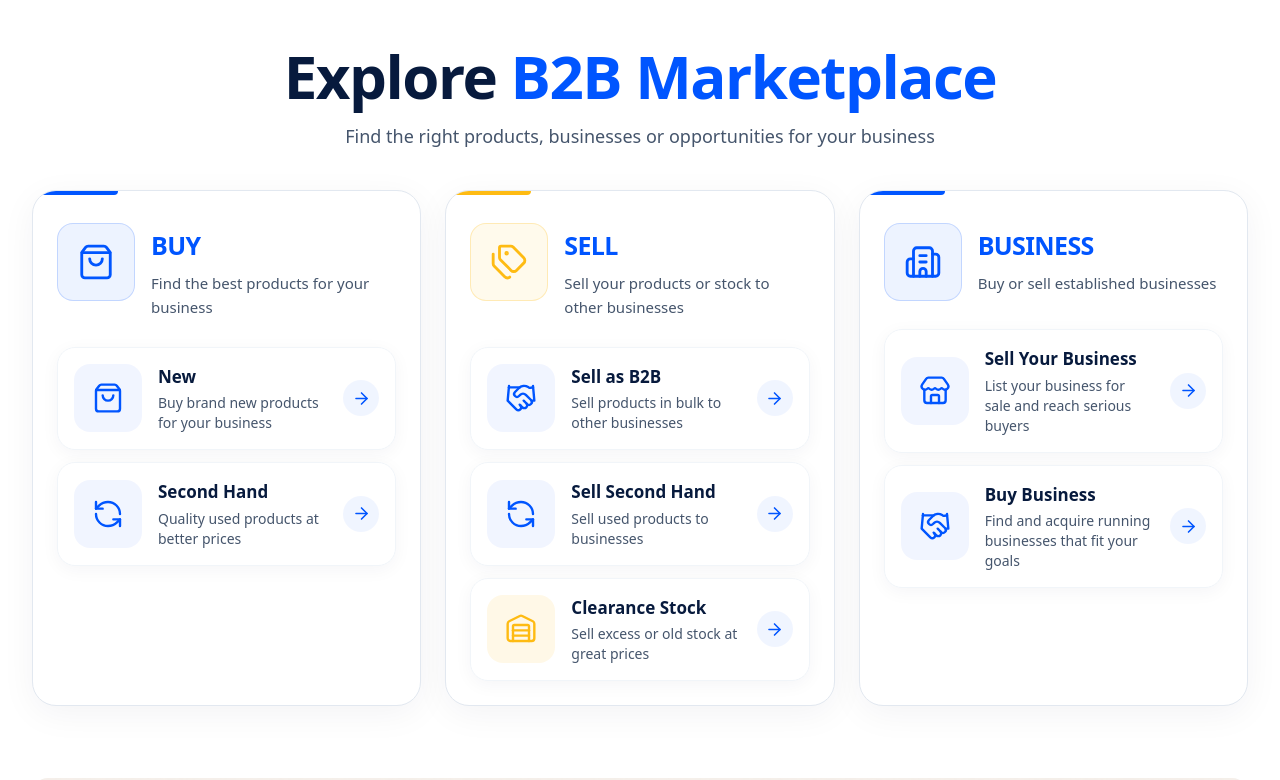
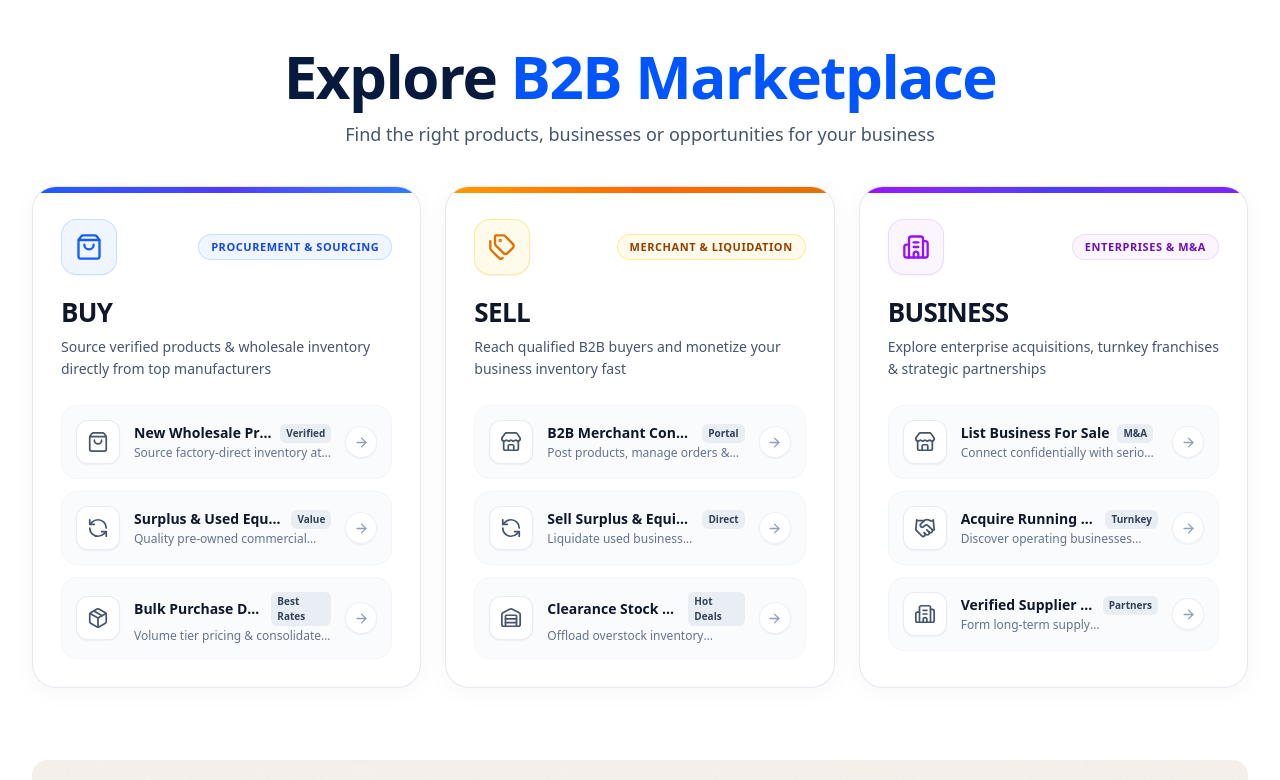
Before and after one commit to sagorsaha00/b2b_wholesale, a Next.js app: page / in a window 1280 px wide. Shown: the part 3880-4660 px from the top of the page. Built offline with nearby package versions, Linux system fonts and the light colour scheme.

Commit message:
add some topic

```diff
--- a/app/seller/page.tsx
+++ b/app/seller/page.tsx
@@ -2,7 +2,7 @@
 
 import React, { useState } from "react";
 import Link from "next/link";
-import { CheckCircle2 } from "lucide-react";
+import { CheckCircle2, Menu, Plus } from "lucide-react";
 import {
   initialSellerProducts,
   initialSellerOrders,
@@ -123,6 +123,66 @@ export default function SellerAdminPage() {
         />
       )}
 
+      {/* Top Navbar for Merchant Console */}
+      <header className="sticky top-0 z-30 flex h-16 items-center justify-between border-b border-slate-200 bg-white px-4 sm:px-6">
+        <div className="flex items-center gap-3">
+          <button
+            type="button"
+            onClick={() => setSidebarOpen(true)}
+            className="flex h-10 w-10 items-center justify-center rounded-xl border border-slate-200 text-slate-700 hover:bg-slate-50 lg:hidden"
+            aria-label="Open seller navigation"
+          >
+            <Menu className="h-5 w-5" />
+          </button>
+
+          <Link href="/" className="flex items-center gap-2">
+            <span className="flex h-9 w-9 items-center justify-center rounded-xl bg-blue-600 font-black text-white text-base shadow-sm">
+              M
+            </span>
+            <div>
+              <span className="text-sm font-black text-slate-900 tracking-tight">
+                MARKOOD
+              </span>
+              <span className="hidden sm:inline-block ml-1.5 rounded-md bg-blue-50 px-1.5 py-0.5 text-[10px] font-extrabold text-blue-600">
+                MERCHANT
+              </span>
+            </div>
+          </Link>
+        </div>
+
+        <div className="flex items-center gap-2 sm:gap-3">
+          <button
+            type="button"
+            onClick={() => setActiveTab("add-product")}
+            className="flex items-center gap-1.5 rounded-xl bg-blue-600 px-3 py-2 text-xs font-bold text-white shadow-xs hover:bg-blue-500 transition"
+          >
+            <Plus className="h-3.5 w-3.5" />
+            <span className="hidden sm:inline">Post Product</span>
+          </button>
+
+          <Link
+            href="/storeFront"
+            target="_blank"
+            rel="noopener noreferrer"
+            className="rounded-xl border border-slate-200 bg-white px-3 py-2 text-xs font-semibold text-slate-700 hover:bg-slate-50 transition"
+          >
+            Storefront ↗
+          </Link>
+
+          <div className="h-4 w-px bg-slate-200" />
+
+          <div className="flex items-center gap-2 pl-1">
+            <div className="h-8 w-8 rounded-full bg-gradient-to-tr from-blue-600 to-indigo-600 flex items-center justify-center text-xs font-black text-white shrink-0">
+              AA
+            </div>
+            <div className="hidden md:block text-left">
+              <p className="text-xs font-bold text-slate-900 leading-tight">Apex Agro</p>
+              <p className="text-[10px] text-slate-400">Verified Seller</p>
+            </div>
+          </div>
+        </div>
+      </header>
+
       {/* Main Layout Body */}
       <div className="flex">
         {/* Sidebar */}
--- a/components/layout/b2bSection/b2bMarketPlace.tsx
+++ b/components/layout/b2bSection/b2bMarketPlace.tsx
@@ -8,10 +8,10 @@ export default function B2BMarketplace() {
   return (
     <section className="relative overflow-hidden bg-white px-4 py-10 sm:px-6 lg:px-8">
       <div className="relative mx-auto max-w-[1310px]">
-        <div className="mx-auto mb-10 max-w-4xl text-center">
+        <div className="mx-auto mb-8 sm:mb-10 max-w-4xl text-center">
           <h1
             className="
-              text-4xl
+              text-3xl
               font-black
               tracking-tight
               text-[#071A3D]
@@ -25,12 +25,14 @@ export default function B2BMarketplace() {
           <p
             className="
               mx-auto
-              mt-4
+              mt-3
+              sm:mt-4
               max-w-2xl
-              text-base
-              leading-7
+              text-sm
+              leading-6
               text-slate-600
-              sm:text-lg
+              sm:text-base
+              lg:text-lg
             "
           >
             Find the right products, businesses or opportunities for your
@@ -38,7 +40,7 @@ export default function B2BMarketplace() {
           </p>
         </div>
 
-        <div className="grid grid-cols-1 gap-6 lg:grid-cols-3">
+        <div className="grid grid-cols-1 gap-6 md:grid-cols-2 lg:grid-cols-3">
           {sections.map((section) => (
             <B2bMarketPlaceCard key={section.title} section={section} />
           ))}
--- a/components/layout/headerSection/mainHeader.tsx
+++ b/components/layout/headerSection/mainHeader.tsx
@@ -188,7 +188,7 @@ export default function MainHeader() {
           </button>
 
           <Link
-            href="/"
+            href="/auth/login"
             className="
               hidden
               shrink-0
--- a/components/product/productCard.tsx
+++ b/components/product/productCard.tsx
@@ -66,7 +66,6 @@ export default function ProductCardSection({
           </span>
         </div>
 
-
         {product.supplier && (
           <div className="mt-2.5 flex items-center gap-2">
             <Image
--- a/components/seller/SellerInvoiceModal.tsx
+++ b/components/seller/SellerInvoiceModal.tsx
@@ -22,8 +22,8 @@ export default function SellerInvoiceModal({
   if (!order) return null;
 
   return (
-    <div className="fixed inset-0 z-50 flex items-center justify-center p-4 bg-black/50 backdrop-blur-xs overflow-y-auto">
-      <div className="relative w-full max-w-3xl rounded-3xl bg-white p-6 sm:p-8 shadow-2xl animate-in fade-in zoom-in-95 duration-200">
+    <div className="fixed inset-0 z-50 flex items-center justify-center p-3 sm:p-4 bg-black/50 backdrop-blur-xs overflow-y-auto">
+      <div className="relative w-full max-w-3xl my-auto max-h-[92vh] overflow-y-auto rounded-3xl bg-white p-5 sm:p-8 shadow-2xl animate-in fade-in zoom-in-95 duration-200">
         {/* Top bar with actions */}
         <div className="flex items-center justify-between border-b border-slate-100 pb-5">
           <div className="flex items-center gap-3">
--- a/components/seller/SellerOrdersList.tsx
+++ b/components/seller/SellerOrdersList.tsx
@@ -146,7 +146,7 @@ export default function SellerOrdersList({
           </div>
         ) : (
           <div className="overflow-x-auto">
-            <table className="w-full text-left text-sm">
+            <table className="w-full text-left text-sm min-w-[760px]">
               <thead className="border-b border-slate-200 bg-slate-50/70 text-[11px] font-bold uppercase tracking-wider text-slate-500">
                 <tr>
                   <th className="py-3.5 pl-6">Order ID & Date</th>
--- a/lib/constant/data.type.ts
+++ b/lib/constant/data.type.ts
@@ -24,13 +24,15 @@ export type MarketplaceItem = {
   description: string;
   icon: React.ElementType;
   href: string;
+  badge?: string;
 };
 
 export type MarketplaceSection = {
   title: string;
+  subtitle?: string;
   description: string;
   icon: React.ElementType;
-  type: "blue" | "yellow";
+  type: "blue" | "yellow" | "amber" | "purple" | string;
   items: MarketplaceItem[];
 };
 export type AllProduct = {
--- a/lib/constant/navigation.ts
+++ b/lib/constant/navigation.ts
@@ -11,9 +11,9 @@ import {
   Warehouse,
   Building2,
   Store,
-
+  Package,
 } from "lucide-react";
-import { MarketplaceSection,  SellerTab } from "./data.type";
+import { MarketplaceSection, SellerTab } from "./data.type";
 
 export const NAVIGATION_ITEMS = [
   {
@@ -90,75 +90,101 @@ export const recentSearches = [
 export const sections: MarketplaceSection[] = [
   {
     title: "BUY",
-    description: "Find the best products for your business",
+    subtitle: "Procurement & Sourcing",
+    description:
+      "Source verified products & wholesale inventory directly from top manufacturers",
     icon: ShoppingBag,
     type: "blue",
     items: [
       {
-        title: "New",
-        description: "Buy brand new products for your business",
+        title: "New Wholesale Products",
+        description: "Source factory-direct inventory at competitive rates",
         icon: ShoppingBag,
         href: "/products/newArrivals",
+        badge: "Verified",
       },
       {
-        title: "Second Hand",
-        description: "Quality used products at better prices",
+        title: "Surplus & Used Equipment",
+        description: "Quality pre-owned commercial goods & machinery",
         icon: RefreshCcw,
-        href: "/products/allProduct ",
+        href: "/products/allProduct",
+        badge: "Value",
+      },
+      {
+        title: "Bulk Purchase Deals",
+        description: "Volume tier pricing & consolidated shipping discounts",
+        icon: Package,
+        href: "/deal/BulkPurchaseDeals",
+        badge: "Best Rates",
       },
     ],
   },
 
   {
     title: "SELL",
-    description: "Sell your products or stock to other businesses",
+    subtitle: "Merchant & Liquidation",
+    description:
+      "Reach qualified B2B buyers and monetize your business inventory fast",
     icon: Tags,
-    type: "yellow",
+    type: "amber",
     items: [
       {
-        title: "Sell as B2B",
-        description: "Sell products in bulk to other businesses",
-        icon: Handshake,
-        href: " /",
+        title: "B2B Merchant Console",
+        description: "Post products, manage orders & grow commercial sales",
+        icon: Store,
+        href: "/seller",
+        badge: "Portal",
       },
       {
-        title: "Sell Second Hand",
-        description: "Sell used products to businesses",
+        title: "Sell Surplus & Equipment",
+        description: "Liquidate used business machinery & excess goods",
         icon: RefreshCcw,
-        href: "/",
+        href: "/seller",
+        badge: "Direct",
       },
       {
-        title: "Clearance Stock",
-        description: "Sell excess or old stock at great prices",
+        title: "Clearance Stock Lots",
+        description: "Offload overstock inventory rapidly to volume buyers",
         icon: Warehouse,
-        href: " /",
+        href: "/deal/Clearance",
+        badge: "Hot Deals",
       },
     ],
   },
 
   {
     title: "BUSINESS",
-    description: "Buy or sell established businesses",
+    subtitle: "Enterprises & M&A",
+    description:
+      "Explore enterprise acquisitions, turnkey franchises & strategic partnerships",
     icon: Building2,
-    type: "blue",
+    type: "purple",
     items: [
       {
-        title: "Sell Your Business",
-        description: "List your business for sale and reach serious buyers",
+        title: "List Business For Sale",
+        description: "Connect confidentially with serious institutional buyers",
         icon: Store,
-        href: "/business/sell",
+        href: "/seller",
+        badge: "M&A",
       },
       {
-        title: "Buy Business",
-        description: "Find and acquire running businesses that fit your goals",
+        title: "Acquire Running Business",
+        description:
+          "Discover operating businesses matching your target criteria",
         icon: Handshake,
         href: "/deal/Clearance",
+        badge: "Turnkey",
+      },
+      {
+        title: "Verified Supplier Directory",
+        description: "Form long-term supply agreements & strategic B2B pacts",
+        icon: Building2,
+        href: "/provider/AllProviders",
+        badge: "Partners",
       },
     ],
   },
 ];
-
-
 
 export interface SellerSidebarProps {
   activeTab: SellerTab;
--- a/lib/ui/productCard.tsx
+++ b/lib/ui/productCard.tsx
@@ -95,11 +95,9 @@ export default function ProductCardSection({ product }: { product: Product }) {
           {product.name}
         </h3>
 
-
         <p className="mt-1.5 line-clamp-2 text-xs leading-5 text-gray-500">
           {product.description}
         </p>
-
 
         <div className="mt-2">
           <ProductRating
@@ -152,7 +150,9 @@ export function SpecialProDuctItem({ product }: { product: Product }) {
         <h3 className="line-clamp-2 min-h-[48px] text-[16px] font-bold leading-6 text-[#222222]">
           {product.name}
         </h3>
-
+        <p className="mt-1.5 line-clamp-2 text-xs leading-5 text-gray-500">
+          {product.description}
+        </p>
         <ProductRating rating={product.rating ?? 0} reviews={product.reviews} />
 
         <div className="mt-3 flex items-center gap-2">
@@ -177,161 +177,126 @@ export function B2bMarketPlaceCard({
   section: MarketplaceSection;
 }) {
   const SectionIcon = section.icon;
-  const isYellow = section.type === "yellow";
+
+  // Theme configuration based on pillar type
+  const theme = (() => {
+    switch (section.type) {
+      case "amber":
+      case "yellow":
+        return {
+          topBar: "from-amber-500 via-orange-500 to-amber-600",
+          iconBg: "bg-amber-50 border-amber-200/80 text-amber-600",
+          badge: "bg-amber-50 text-amber-800 border-amber-200/80",
+          itemHoverBorder: "hover:border-amber-300",
+          itemIconHover:
+            "group-hover/item:bg-amber-50 group-hover/item:text-amber-600 group-hover/item:border-amber-200",
+          itemTitleHover: "group-hover/item:text-amber-700",
+          arrowHover:
+            "group-hover/item:bg-amber-600 group-hover/item:text-white",
+        };
+      case "purple":
+        return {
+          topBar: "from-purple-600 via-indigo-600 to-violet-600",
+          iconBg: "bg-purple-50 border-purple-200/80 text-purple-600",
+          badge: "bg-purple-50 text-purple-800 border-purple-200/80",
+          itemHoverBorder: "hover:border-purple-300",
+          itemIconHover:
+            "group-hover/item:bg-purple-50 group-hover/item:text-purple-600 group-hover/item:border-purple-200",
+          itemTitleHover: "group-hover/item:text-purple-700",
+          arrowHover:
+            "group-hover/item:bg-purple-600 group-hover/item:text-white",
+        };
+      case "blue":
+      default:
+        return {
+          topBar: "from-blue-600 via-indigo-600 to-blue-500",
+          iconBg: "bg-blue-50 border-blue-200/80 text-blue-600",
+          badge: "bg-blue-50 text-blue-700 border-blue-200/80",
+          itemHoverBorder: "hover:border-blue-300",
+          itemIconHover:
+            "group-hover/item:bg-blue-50 group-hover/item:text-blue-600 group-hover/item:border-blue-200",
+          itemTitleHover: "group-hover/item:text-blue-600",
+          arrowHover:
+            "group-hover/item:bg-blue-600 group-hover/item:text-white",
+        };
+    }
+  })();
 
   return (
+    <div className="group relative flex h-full flex-col justify-between overflow-hidden rounded-3xl border border-slate-200/90 bg-white p-6 sm:p-7 shadow-[0_4px_25px_rgba(15,23,42,0.04)] transition-all duration-300 hover:-translate-y-1.5 hover:border-slate-300 hover:shadow-[0_20px_45px_rgba(15,23,42,0.09)]">
+      {/* Top Accent Gradient Bar */}
       <div
-      className="
-        group relative overflow-hidden
-        rounded-[24px]
-        border border-slate-200
-        bg-white
-        p-5
-        sm:p-6
-        shadow-[0_8px_35px_rgba(7,26,61,0.05)]
-        transition-all duration-300
-        hover:-translate-y-1
-        hover:shadow-[0_18px_50px_rgba(7,26,61,0.10)]
-      "
-    >
-      {/* Top Line */}
-      <div
-        className="
-          absolute left-0 top-0
-          h-[4px]
-          w-[85px]
-          rounded-br-full
-          transition-all duration-300
-          group-hover:w-full
-        "
-        style={{
-          backgroundColor: isYellow ? "#febb13" : "#0055ff",
-        }}
+        className={`absolute left-0 top-0 h-1.5 w-full bg-gradient-to-r ${theme.topBar} transition-all duration-300 group-hover:h-2`}
       />
 
-      {/* Header */}
-      <div className="mb-7 flex items-start gap-4 pt-2">
+      {/* Card Header */}
+      <div>
+        <div className="flex items-center justify-between gap-3 pt-1">
           <div
-          className="
-            flex h-[78px] w-[78px]
-            shrink-0 items-center justify-center
-            rounded-2xl border
-          "
-          style={{
-            backgroundColor: isYellow
-              ? "rgba(254,187,19,0.08)"
-              : "rgba(0,85,255,0.07)",
-            borderColor: isYellow
-              ? "rgba(254,187,19,0.25)"
-              : "rgba(0,85,255,0.18)",
-          }}
+            className={`flex h-14 w-14 shrink-0 items-center justify-center rounded-2xl border shadow-xs transition-transform duration-300 group-hover:scale-105 ${theme.iconBg}`}
           >
-          <SectionIcon
-            size={38}
-            strokeWidth={1.8}
-            style={{
-              color: isYellow ? "#febb13" : "#0055ff",
-            }}
-          />
+            <SectionIcon size={28} strokeWidth={2} />
           </div>
 
-        <div className="min-w-0 pt-1">
-          <h2
-            className="
-              text-[25px]
-              font-extrabold
-              tracking-tight
-              text-[#0055ff]
-            "
+          {section.subtitle && (
+            <span
+              className={`rounded-full border px-3 py-1 text-[11px] font-bold uppercase tracking-wider ${theme.badge}`}
             >
+              {section.subtitle}
+            </span>
+          )}
+        </div>
+
+        <div className="mt-5">
+          <h2 className="text-2xl font-black tracking-tight text-slate-900 sm:text-[26px]">
             {section.title}
           </h2>
-
-          <p className="mt-1.5 max-w-[280px] text-[15px] leading-6 text-slate-600">
+          <p className="mt-1.5 text-sm leading-relaxed text-slate-600">
             {section.description}
           </p>
         </div>
       </div>
 
-      {/* Items */}
-      <div className="space-y-3">
+      {/* Action Items List */}
+      <div className="mt-6 flex-1 space-y-3">
         {section.items.map((item) => {
           const ItemIcon = item.icon;
-
-          const isClearance =
-            item.title === "Clearance Warehouse" ||
-            item.title === "Clearance Stock";
 
           return (
             <Link
               key={item.title}
               href={item.href}
-              className="
-                group/item
-                relative flex w-full
-                items-center gap-4
-                rounded-[18px]
-                border border-slate-100
-                bg-white
-                p-4
-                text-left
-                shadow-[0_4px_18px_rgba(7,26,61,0.045)]
-                transition-all duration-300
-                hover:-translate-y-0.5
-                hover:border-[#0055ff]/20
-                hover:shadow-[0_10px_25px_rgba(0,85,255,0.09)]
-              "
+              className={`group/item flex items-center gap-3.5 rounded-2xl border border-slate-100 bg-slate-50/70 p-3.5 text-left transition-all duration-200 hover:bg-white hover:shadow-md ${theme.itemHoverBorder}`}
             >
               <div
-                className="
-                  flex h-[68px] w-[68px]
-                  shrink-0
-                  items-center justify-center
-                  rounded-2xl
-                  transition-transform duration-300
-                  group-hover/item:scale-105
-                "
-                style={{
-                  backgroundColor: isClearance
-                    ? "rgba(254,187,19,0.10)"
-                    : "rgba(0,85,255,0.055)",
-                }}
+                className={`flex h-11 w-11 shrink-0 items-center justify-center rounded-xl border border-slate-200/80 bg-white text-slate-600 shadow-xs transition-all duration-200 ${theme.itemIconHover}`}
               >
-                <ItemIcon
-                  size={32}
-                  strokeWidth={1.8}
-                  style={{
-                    color: isClearance ? "#febb13" : "#0055ff",
-                  }}
-                />
+                <ItemIcon size={22} strokeWidth={1.9} />
               </div>
 
               <div className="min-w-0 flex-1">
-                <h3 className="text-[17px] font-bold text-[#071A3D] transition-colors group-hover/item:text-[#0055ff]">
+                <div className="flex items-center gap-2">
+                  <h3
+                    className={`truncate text-sm font-bold text-slate-900 transition-colors ${theme.itemTitleHover}`}
+                  >
                     {item.title}
                   </h3>
+                  {item.badge && (
+                    <span className="rounded-md bg-slate-200/70 px-1.5 py-0.5 text-[10px] font-bold text-slate-700">
+                      {item.badge}
+                    </span>
+                  )}
+                </div>
 
-                <p className="mt-1 text-[14px] leading-5 text-slate-600">
+                <p className="mt-0.5 line-clamp-1 text-xs text-slate-500">
                   {item.description}
                 </p>
               </div>
 
               <div
-                className="
-                  flex h-9 w-9
-                  shrink-0
-                  items-center justify-center
-                  rounded-full
-                  bg-[#0055ff]/[0.06]
-                  transition-all duration-300
-                  group-hover/item:translate-x-1
-                "
+                className={`flex h-8 w-8 shrink-0 items-center justify-center rounded-full bg-white text-slate-400 shadow-xs border border-slate-200/60 transition-all duration-200 group-hover/item:translate-x-0.5 ${theme.arrowHover}`}
               >
-                <ArrowRight
-                  size={19}
-                  strokeWidth={2}
-                  className="text-[#0055ff]"
-                />
+                <ArrowRight size={15} strokeWidth={2.2} />
               </div>
             </Link>
           );
```
Also changed, not shown: components/seller/SellerSidebar.tsx (+17 -0 lines). Lines whose indentation alone changed are shown as unchanged.
